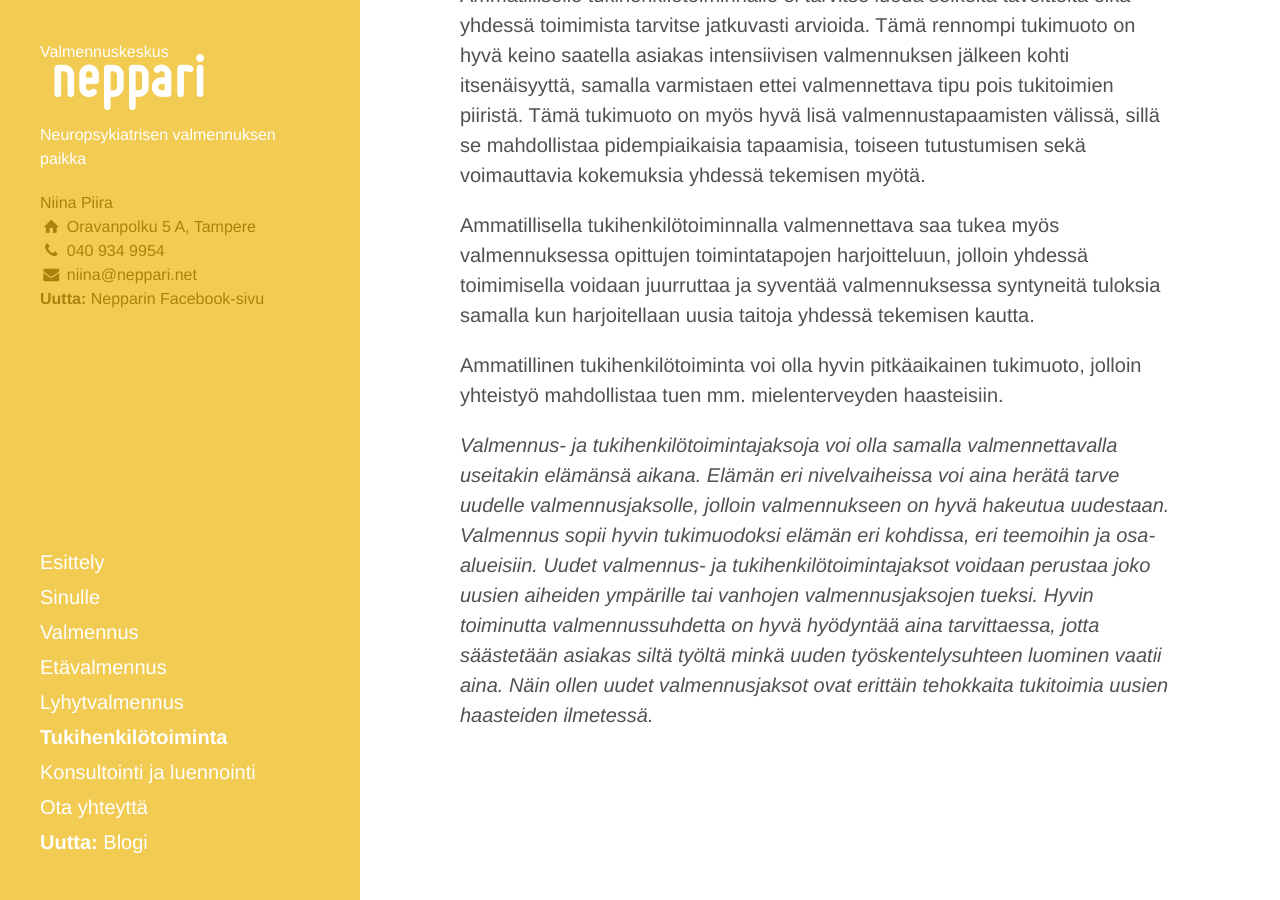
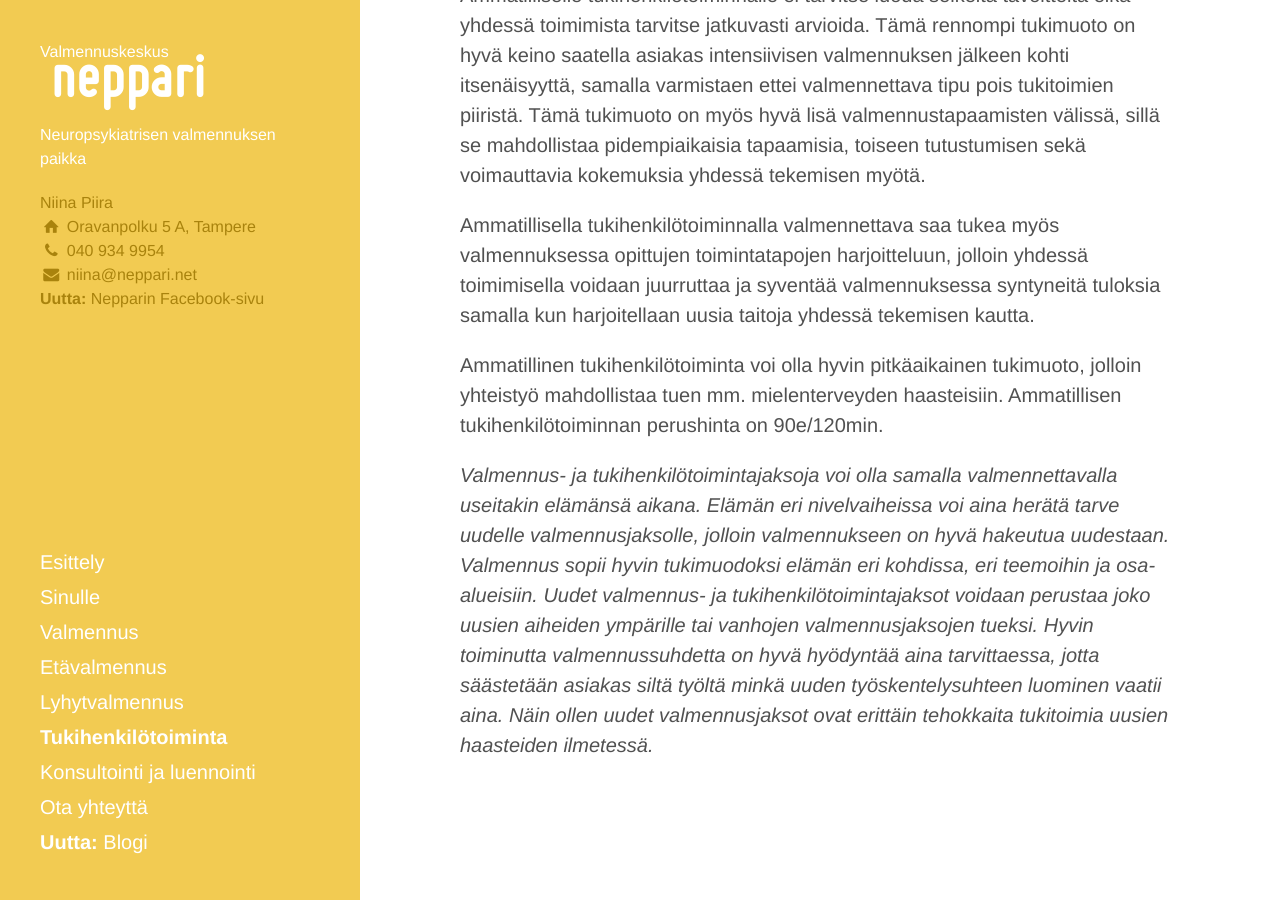
Before and after one commit to niinapiira/neppari.net, a Jekyll site: the page built from ammatillinen-tukihenkilotoiminta.md, in a window 1280 px wide and 900 px high, scrolled down 664 px. Built offline with Jekyll 4.4.1, drawn with Linux system fonts in a browser that asks for light colours; Markdown is read by kramdown in place of the engine named in the settings.

Commit message:
Laitoin hinnan

```diff
--- a/ammatillinen-tukihenkilotoiminta.md
+++ b/ammatillinen-tukihenkilotoiminta.md
@@ -5,10 +5,11 @@
 "navigation-order": 6
 "show-in-navigation": true
 published: true
-permalink: /ammatillinen-tukihenkilotoiminta/
+permalink: "/ammatillinen-tukihenkilotoiminta/"
 "link-title": Tukihenkilötoiminta
 polaroid: ""
 ---
+
 
 
 
@@ -20,6 +21,6 @@
 
 Ammatillisella tukihenkilötoiminnalla valmennettava saa tukea myös valmennuksessa opittujen toimintatapojen harjoitteluun, jolloin yhdessä toimimisella voidaan juurruttaa ja syventää valmennuksessa syntyneitä tuloksia samalla kun harjoitellaan uusia taitoja yhdessä tekemisen kautta.
 
-Ammatillinen tukihenkilötoiminta voi olla hyvin pitkäaikainen tukimuoto, jolloin yhteistyö mahdollistaa tuen mm. mielenterveyden haasteisiin.
+Ammatillinen tukihenkilötoiminta voi olla hyvin pitkäaikainen tukimuoto, jolloin yhteistyö mahdollistaa tuen mm. mielenterveyden haasteisiin. Ammatillisen tukihenkilötoiminnan perushinta on 90e/120min.
 
 *Valmennus- ja tukihenkilötoimintajaksoja voi olla samalla valmennettavalla useitakin elämänsä aikana. Elämän eri nivelvaiheissa voi aina herätä tarve uudelle valmennusjaksolle, jolloin valmennukseen on hyvä hakeutua uudestaan. Valmennus sopii hyvin tukimuodoksi elämän eri kohdissa, eri teemoihin ja osa-alueisiin. Uudet valmennus- ja tukihenkilötoimintajaksot voidaan perustaa joko uusien aiheiden ympärille tai vanhojen valmennusjaksojen tueksi. Hyvin toiminutta valmennussuhdetta on hyvä hyödyntää aina tarvittaessa, jotta säästetään asiakas siltä työltä minkä uuden työskentelysuhteen luominen vaatii aina. Näin ollen uudet valmennusjaksot ovat erittäin tehokkaita tukitoimia uusien haasteiden ilmetessä.*
```
